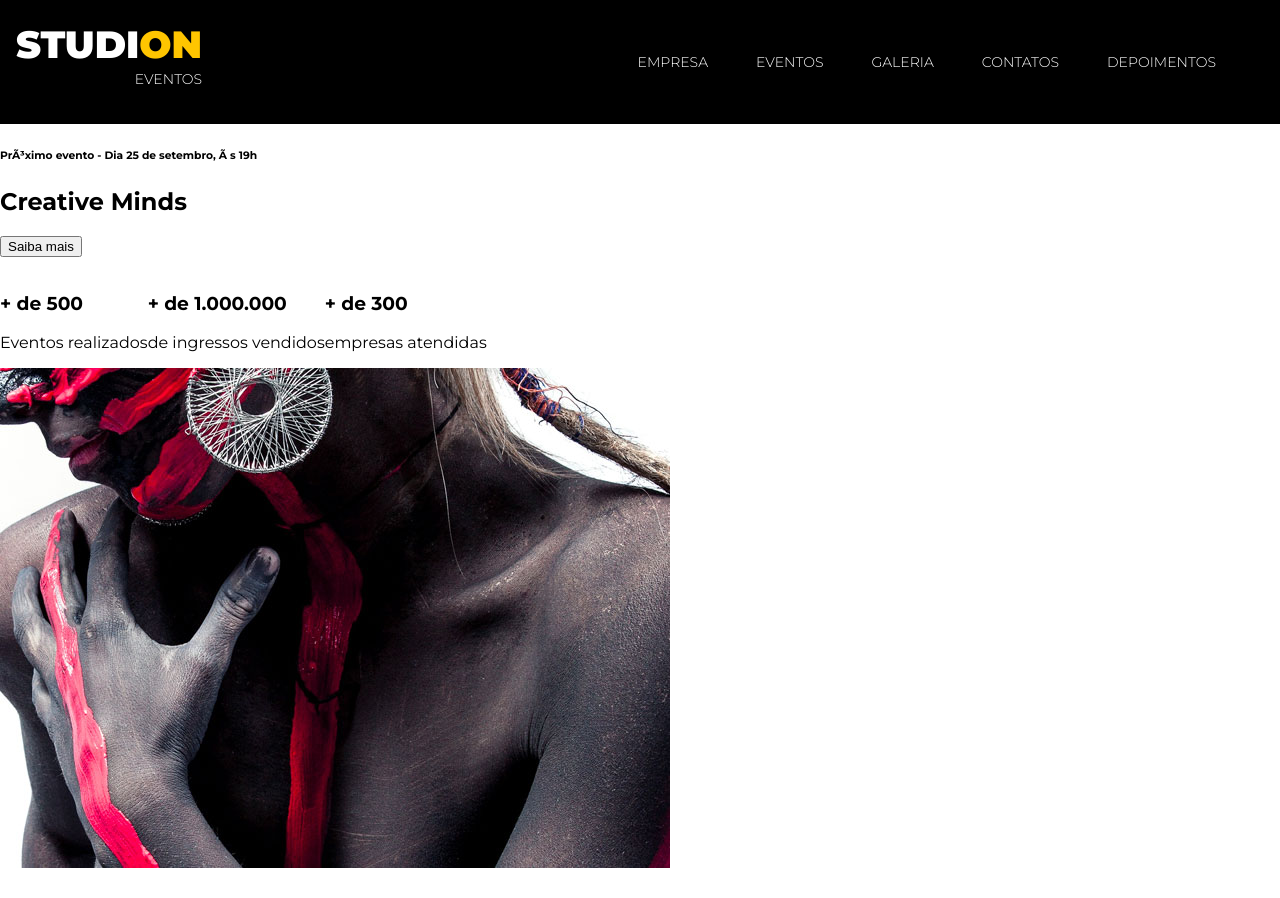
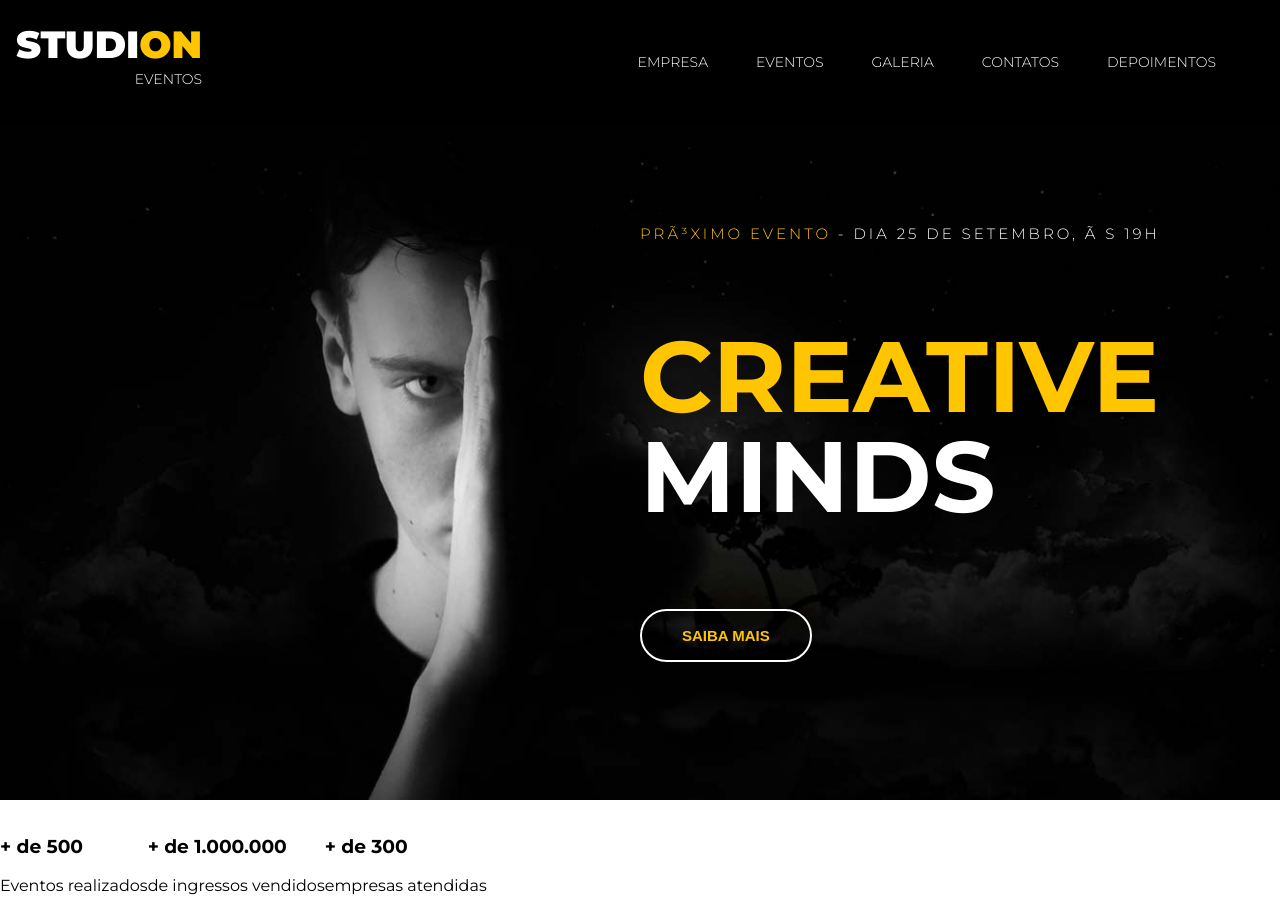
Before and after one commit to augusto-mattos/studion, a website: page src/index.html in a window 1280 px wide. Shown: the top 898 px of the page. Drawn offline with Linux system fonts and the light colour scheme.

Commit message:
feat(header): implemented header styles

```diff
--- a/src/index.html
+++ b/src/index.html
@@ -45,9 +45,16 @@
         <header>
             <div id="slider">
                 <div class="slide">
-                    <h6><span>Próximo evento</span> - Dia 25 de setembro, às 19h</h6>
-                    <h2><span>Creative</span> Minds</h2>
-                    <button>Saiba mais</button>
+                    <img
+                        class="slide__background-image"
+                        src="./images/banner.jpg"
+                        alt="studion banner"
+                    />
+                    <div class="slide__copy">
+                        <h6 style="margin: 0;"><span class="copy--primary">Próximo evento</span> - Dia 25 de setembro, às 19h</h6>
+                        <h2><span class="copy--primary">Creative</span> Minds</h2>
+                        <button class="btn btn--slide">Saiba mais</button>
+                    </div>
                 </div>
             </div>
         </header>
--- a/src/style.css
+++ b/src/style.css
@@ -5,9 +5,10 @@
 }
 
 :root {
-    --color-primary: #ffc500;
    font-family: 'Montserrat', sans-serif;
    font-size: 16px;
+   --color-primary: #ffc500;
+   --defaut-padding: 1rem;
 }
 
 body {
@@ -23,6 +24,7 @@ ul {
 
 .navbar {
     position: fixed;
+    z-index: 1;
     display: grid;
     grid-template-columns: 1fr 9fr;
     align-items: center;
@@ -35,6 +37,7 @@ ul {
 
     background-color: #000;
     color: #fff;
+
 }
 
 .navbar__links {
@@ -73,3 +76,64 @@ ul {
 .copy--primary {
     color: var(--color-primary);
 }
+
+#slider {
+    background-color: #000;
+    color: #fff;
+}
+
+.slide {
+    height: calc(100vh - 7.75rem);
+    position: relative;
+}
+
+.slide__background-image {
+    width: 100%;
+    height: 100%;
+    object-fit: cover;
+    object-position: center;
+}
+
+.slide__copy {
+    position: absolute;
+    left: 50vw;
+    top: 6.25rem;
+}
+
+.slide__copy h6 {
+    font-size: .9375rem;
+    font-weight: 300;
+    text-transform: uppercase;
+    letter-spacing: .1875rem;
+}
+
+.slide__copy h2 {
+    font-size: 6.25rem;
+    text-transform: uppercase;
+    line-height: 6.25rem;
+}
+
+.slide__copy h2 span {
+    display: block;
+}
+
+.btn {
+    cursor: pointer;
+    padding: 1rem 2.5rem;
+    border: .125rem solid #fff;
+    border-radius: 5rem;
+    color: var(--color-primary);
+    background: unset;
+    font-size: 0.9375rem;
+    font-weight: 700;
+    text-transform: uppercase;
+    transition: 0.3s all ease;
+}
+
+.btn:hover,
+.btn:active,
+.btn:focus {
+    border-color: var(--color-primary);
+    background-color: var(--color-primary);
+    color: #fff;
+}
```
